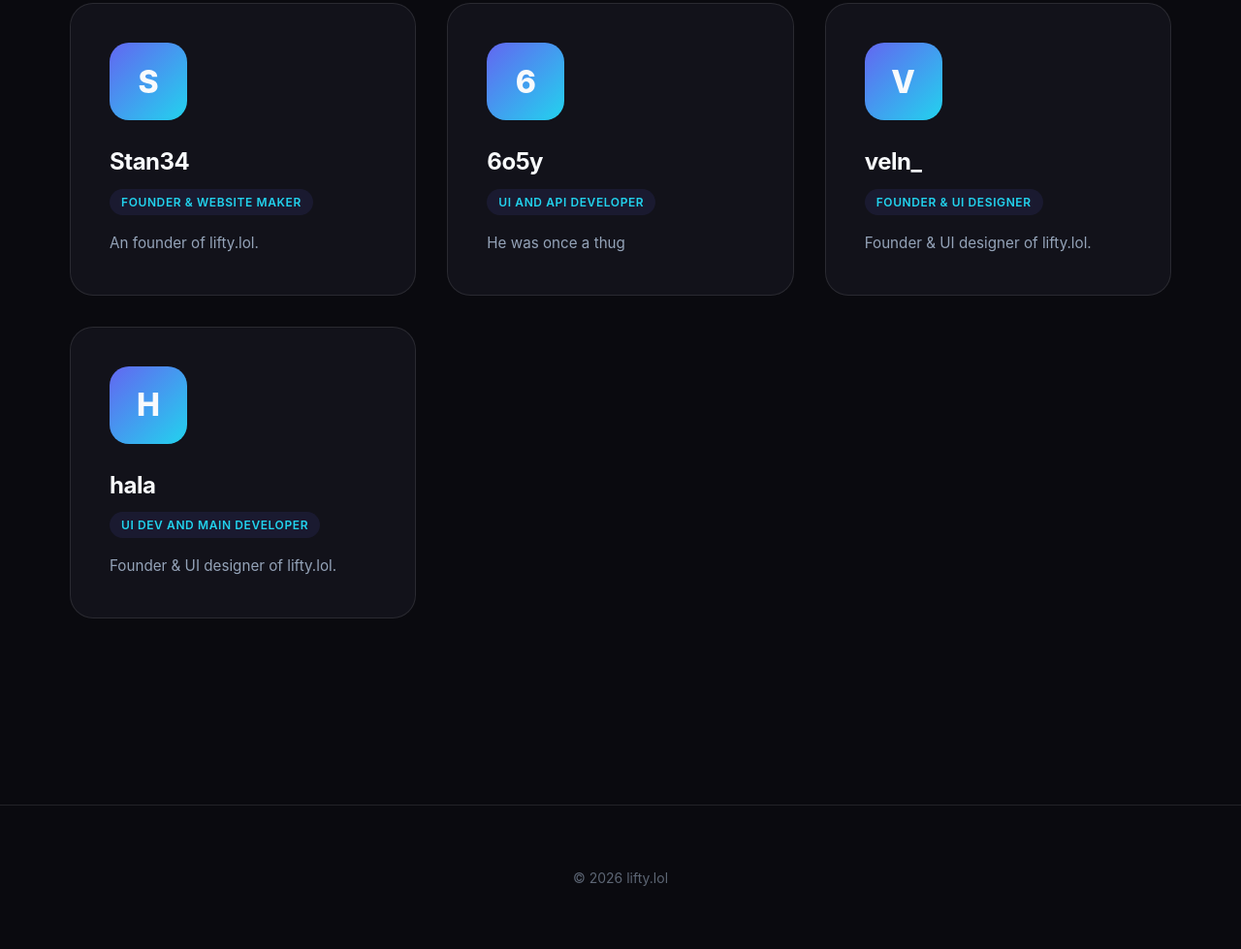
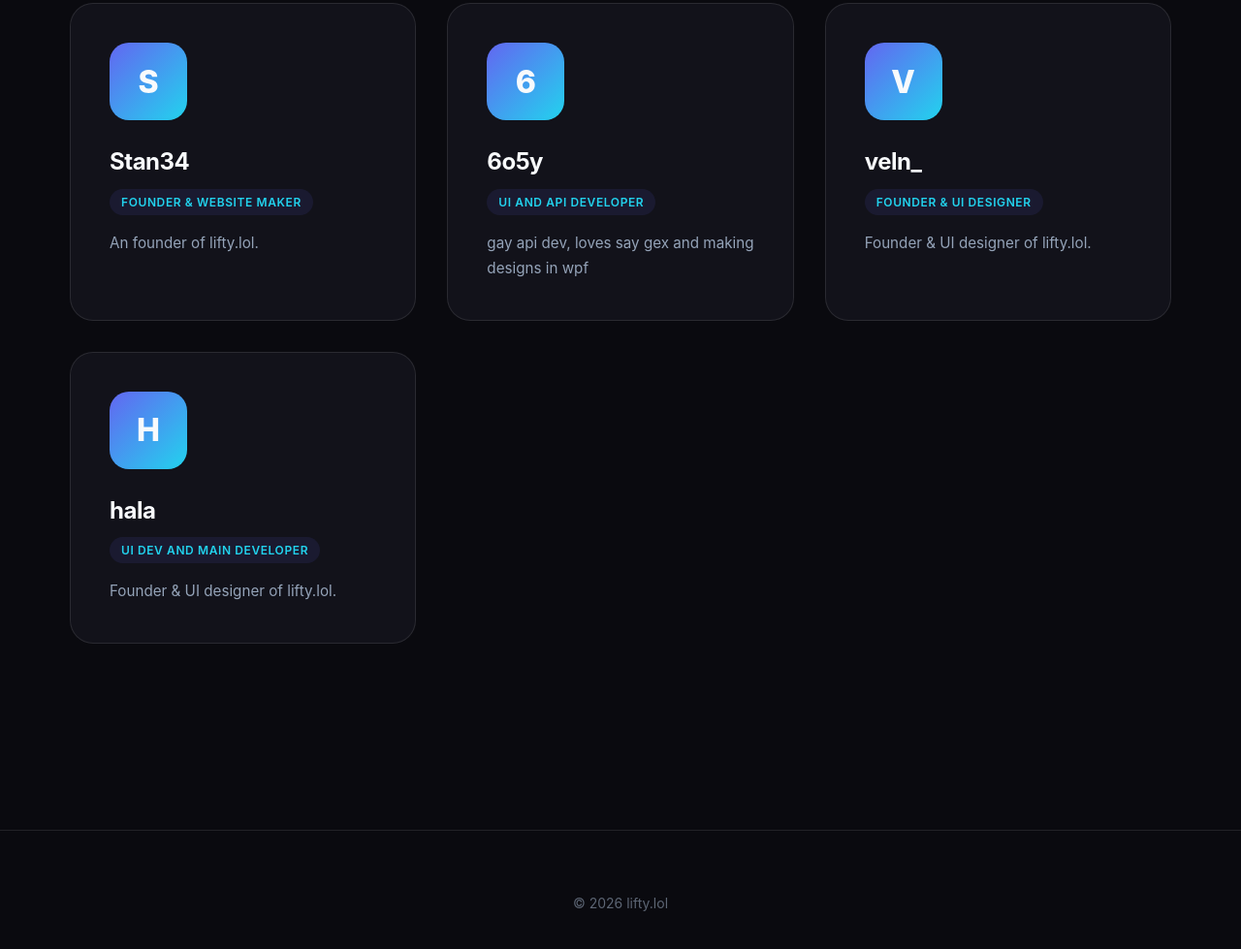
Before and after one commit to liftydotlol/lifty.ewr, a plain HTML site: page index.html in a window 1280 px wide. Shown: the part 1011-1990 px from the top of the page at 97% size. Drawn offline with Linux system fonts and the light colour scheme.

Commit message:
Update index.html

```diff
--- a/index.html
+++ b/index.html
@@ -303,7 +303,7 @@
                     <div class="dev-avatar">6</div>
                     <h3 class="dev-name">6o5y</h3>
                     <span class="dev-role">UI And API developer</span>
-                    <p class="dev-desc">He was once a thug</p>
+                    <p class="dev-desc">gay api dev, loves say gex and making designs in wpf</p>
                 </article>
 
                 <!-- veln_ -->
```
